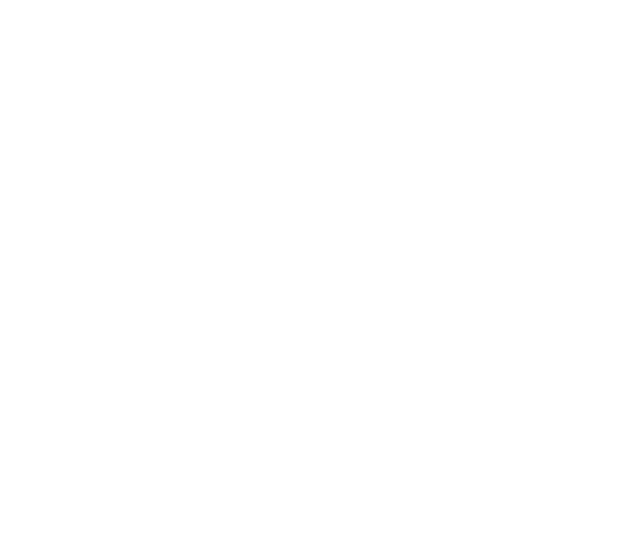
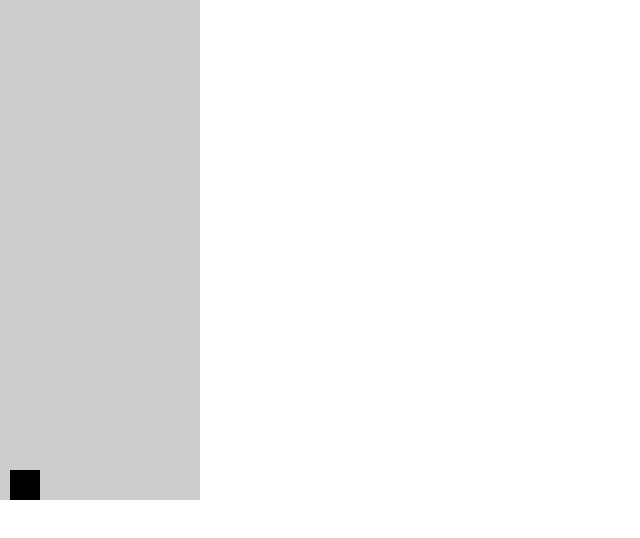
Before and after one commit to MarcoBruno/games, a plain HTML site: page index.html in a window 1280 px wide. Shown: the whole page, without its empty margins (0-640 px from the left). Drawn offline with Linux system fonts and the light colour scheme.

Commit message:
Crio o elemento e fez ele cair

```diff
--- /dev/null
+++ b/css/game.css
@@ -0,0 +1,3 @@
+#canvas {
+	background-color: #CCC;
+}
--- /dev/null
+++ b/css/reset.css
@@ -0,0 +1,6 @@
+* {
+	margin: 0;
+	padding: 0;
+	border: none;
+	list-style: none;
+}
--- a/index.html
+++ b/index.html
@@ -3,11 +3,12 @@
 <head>
 	<meta charset="UTF-8">
 	<title>Joguinho foda !</title>
+
+	<link rel="stylesheet" href="css/reset.css">
+	<link rel="stylesheet" href="css/game.css">
 </head>
 <body>
-	<canvas id="screen">
-
-	</canvas>
+	<canvas id="canvas" width="200" height="500"></canvas>
 	<script src="js/game.js"></script>
 </body>
 </html>
--- a/js/game.js
+++ b/js/game.js
@@ -0,0 +1,24 @@
+(function (doc, win) {
+	var $canvas = doc.querySelector('#canvas');
+	var context = $canvas.getContext('2d');
+	var cont = 10;
+
+	function gameLoop() {
+		context.beginPath();
+
+		context.clearRect(0, 0, $canvas.width, $canvas.height);
+
+		context.rect(10, cont, 30, 30);
+		if (cont < $canvas.height-30) {
+			cont+=5;
+		} else {
+			cont = $canvas.height-30;
+		}
+		context.fillStyle = "#000";
+		context.fill();
+
+		win.requestAnimationFrame(gameLoop);
+	};
+
+	win.requestAnimationFrame(gameLoop);
+})(document, window);
```
